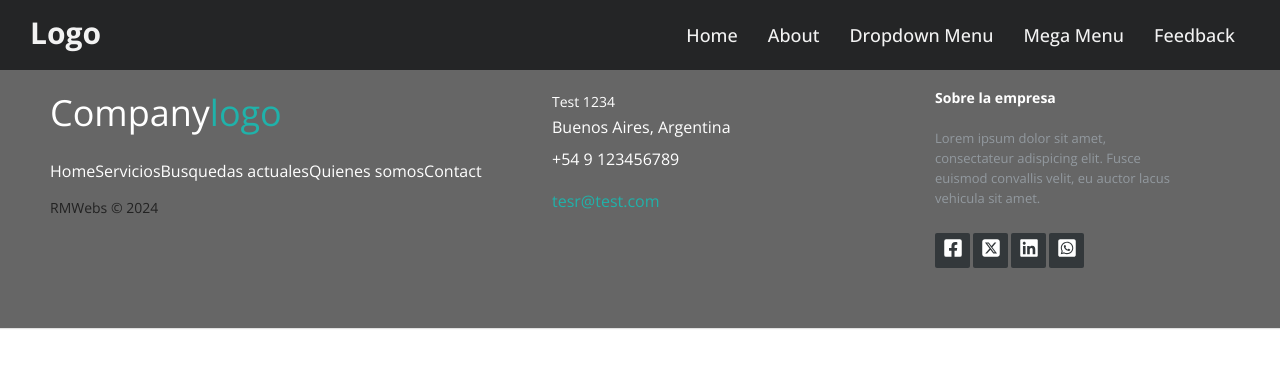
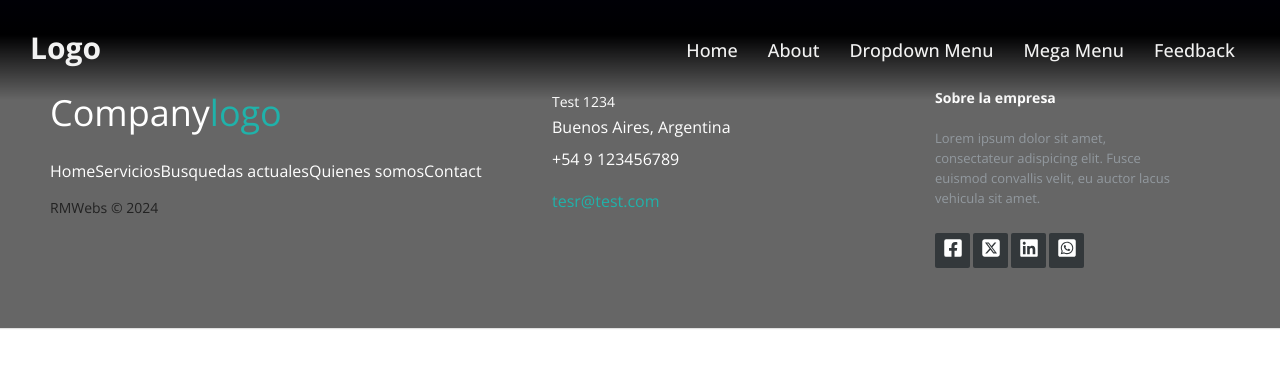
Before and after one commit to RMWebs2023/dani-cer, a React (Vite) app: page /contacto in a window 1280 px wide. Shown: the top 368 px of the page. Built offline with nearby package versions, Linux system fonts and the light colour scheme.

Commit message:
background gradient
Background gradient

```diff
--- a/src/styles/components/_navbar.scss
+++ b/src/styles/components/_navbar.scss
@@ -11,13 +11,15 @@ nav{
   position: fixed;
   z-index: 99;
   width: 100%;
-  background: #242526;
+  background: rgb(0,0,6);
+  background: linear-gradient(180deg, rgba(0,0,6,1) 0%, rgba(0,0,1,1) 35%, rgba(0,212,255,0) 100%);
+  color: white;
 
   .wrapper{
     position: relative;
     max-width: 1300px;
     padding: 0px 30px;
-    height: 70px;
+    height: 100px;
     line-height: 70px;
     margin: auto;
     display: flex;
```
